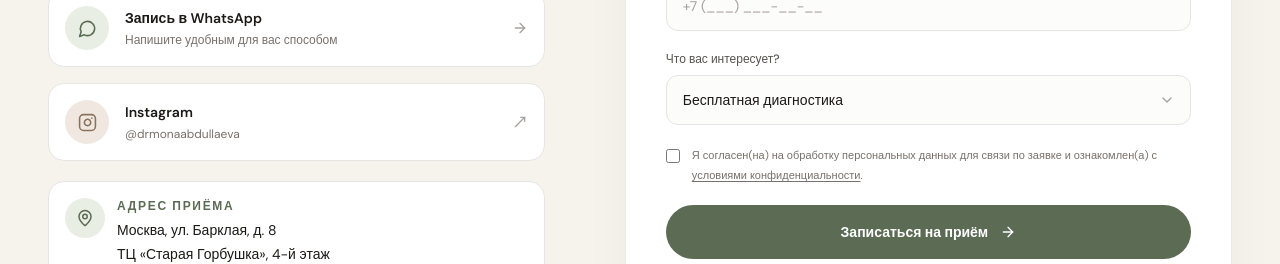
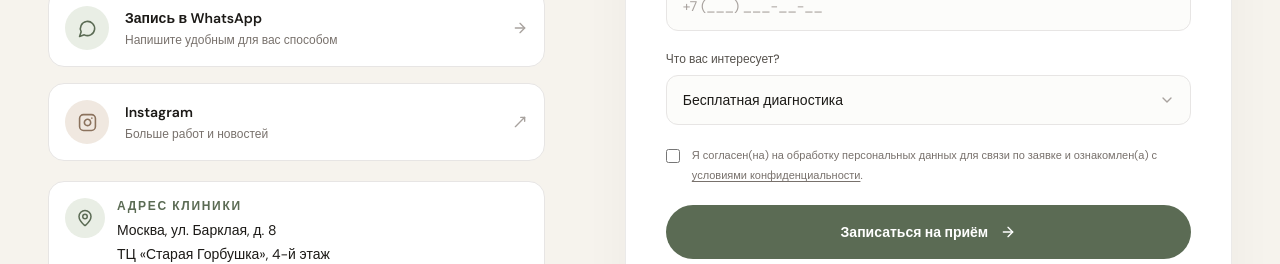
Before and after one commit to mehrvarshodiev/drmonaabdullaeva, a React (Vite) app: page / in a window 1280 px wide. Shown: the part 3720-3984 px from the top of the page. Built offline with nearby package versions, Linux system fonts and the light colour scheme.

Commit message:
fix(i18n): translate remaining contact map labels

```diff
--- a/src/App.tsx
+++ b/src/App.tsx
@@ -614,10 +614,10 @@ function App() {
                 </a>
                 <a href="https://www.instagram.com/drmonaabdullaeva/" target="_blank" rel="noreferrer" className="flex items-center gap-4 rounded-2xl border border-stone-200 bg-white p-4 transition hover:border-sage/40">
                   <span className="flex h-11 w-11 items-center justify-center rounded-full bg-[#F0E8E0] text-[#8B725D]"><Instagram size={19} /></span>
-                  <span className="min-w-0 flex-1"><span className="block text-sm font-semibold">Instagram</span><span className="mt-1 block text-xs text-stone-500">@drmonaabdullaeva</span></span><MoveUpRight size={16} className="text-stone-400" />
+                  <span className="min-w-0 flex-1"><span className="block text-sm font-semibold">{copy.contacts.instagram}</span><span className="mt-1 block text-xs text-stone-500">{copy.contacts.instagramNote}</span></span><MoveUpRight size={16} className="text-stone-400" />
                 </a>
               </div>
-              <a href="https://yandex.ru/maps/?text=Москва%2C%20ул.%20Барклая%2C%20д.%208%2C%20ТЦ%20Старая%20Горбушка%2C%204-й%20этаж" target="_blank" rel="noreferrer" className="mt-5 flex items-start gap-3 rounded-2xl border border-stone-200 bg-white p-4 transition hover:border-sage/40"><span className="flex h-10 w-10 shrink-0 items-center justify-center rounded-full bg-[#E9EEE5] text-sage"><MapPin size={18} /></span><span className="min-w-0 flex-1"><span className="block text-xs font-semibold uppercase tracking-[.14em] text-sage">Адрес приёма</span><span className="mt-1 block text-sm leading-6 text-espresso">{copy.contacts.address}<br />{copy.contacts.addressFloor}</span><span className="mt-2 inline-flex items-center gap-1.5 text-xs font-medium text-stone-500">{copy.contacts.openMaps} <MoveUpRight size={13} /></span></span></a>
+              <a href="https://yandex.ru/maps/?text=Москва%2C%20ул.%20Барклая%2C%20д.%208%2C%20ТЦ%20Старая%20Горбушка%2C%204-й%20этаж" target="_blank" rel="noreferrer" className="mt-5 flex items-start gap-3 rounded-2xl border border-stone-200 bg-white p-4 transition hover:border-sage/40"><span className="flex h-10 w-10 shrink-0 items-center justify-center rounded-full bg-[#E9EEE5] text-sage"><MapPin size={18} /></span><span className="min-w-0 flex-1"><span className="block text-xs font-semibold uppercase tracking-[.14em] text-sage">{copy.contacts.addressLabel}</span><span className="mt-1 block text-sm leading-6 text-espresso">{copy.contacts.address}<br />{copy.contacts.addressFloor}</span><span className="mt-2 inline-flex items-center gap-1.5 text-xs font-medium text-stone-500">{copy.contacts.openMaps} <MoveUpRight size={13} /></span></span></a>
             </motion.div>
 
             <motion.div {...reveal} className="rounded-[1.75rem] border border-stone-200/80 bg-white p-5 shadow-[0_15px_50px_rgba(28,26,23,.04)] sm:p-8 lg:p-10">
```
